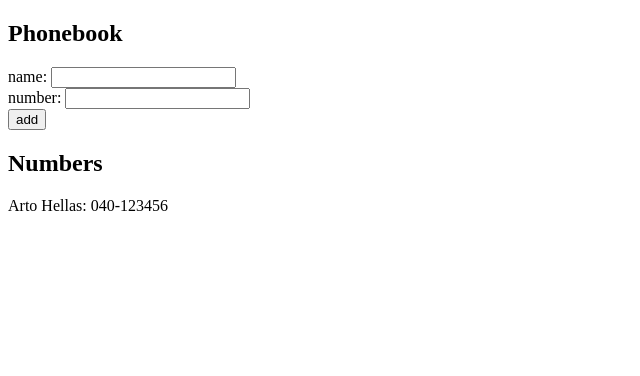
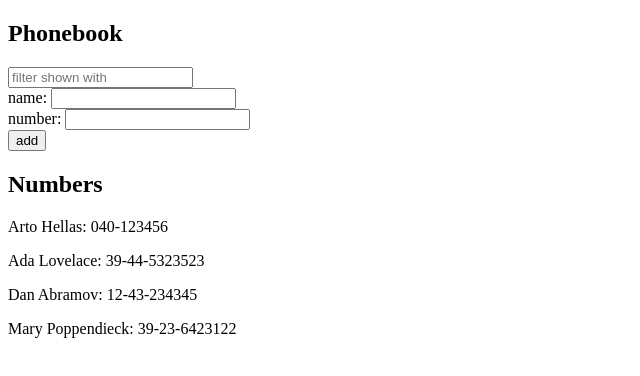
Before and after one commit to Nachobt98/fullstackopen, a React (Vite) app in the folder part2/phonebook/: page / in a window 1280 px wide. Shown: the top 376 px of the page, without its empty margins (0-640 px from the left). Built offline with nearby package versions, Linux system fonts and the light colour scheme.

Commit message:
feat: exercise 2.9

```diff
--- a/part2/phonebook/src/App.jsx
+++ b/part2/phonebook/src/App.jsx
@@ -1,11 +1,15 @@
 import { useState } from 'react'
 
 const App = () => {
-  const [persons, setPersons] = useState([
-    { name: 'Arto Hellas', number: '040-123456' }
+ const [persons, setPersons] = useState([
+    { name: 'Arto Hellas', number: '040-123456', id: 1 },
+    { name: 'Ada Lovelace', number: '39-44-5323523', id: 2 },
+    { name: 'Dan Abramov', number: '12-43-234345', id: 3 },
+    { name: 'Mary Poppendieck', number: '39-23-6423122', id: 4 }
   ])
   const [newName, setNewName] = useState('')
   const [newNumber, setNewNumber] = useState('')
+  const [searchName, setSearchName] = useState('')
 
   const addPerson = (event) => {
     event.preventDefault()
@@ -23,7 +27,7 @@
       return
     }
 
-    setPersons((currentPersons) => currentPersons.concat({ name, number: newNumber }))
+    setPersons((currentPersons) => currentPersons.concat({ name, number: newNumber, id: persons.length + 1 }))
     setNewName('')
     setNewNumber('')
   }
@@ -31,6 +35,11 @@
   return (
     <div>
       <h2>Phonebook</h2>
+      <input
+        placeholder="filter shown with"
+        value={searchName}
+        onChange={(event) => setSearchName(event.target.value)}
+      />
       <form onSubmit={addPerson}>
         <div>
           name:{' '}
@@ -48,7 +57,11 @@
         </div>
       </form>
       <h2>Numbers</h2>
-      {persons.map((person) => <p key={person.name}>{person.name}: {person.number}</p>)}
+      {persons
+        .filter((person) =>
+          person.name.toLowerCase().includes(searchName.toLowerCase())
+        )
+        .map((person) => <p key={person.id}>{person.name}: {person.number}</p>)}
     </div>
   )
 }
```
